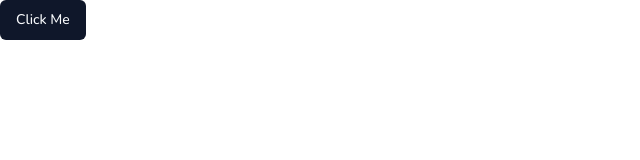
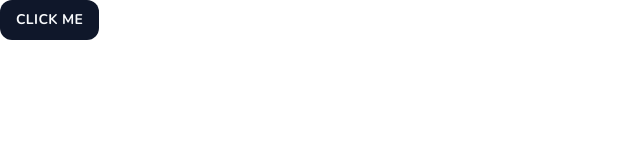
Before and after one commit to myk-francis/next-lingo, a Next.js app: page / in a window 1280 px wide. Shown: the top 160 px of the page, without its empty margins (0-640 px from the left). Built offline with nearby package versions, Linux system fonts and the light colour scheme.

Commit message:
Update: changed the configs for button

```diff
--- a/components/ui/button.tsx
+++ b/components/ui/button.tsx
@@ -1,11 +1,11 @@
-import * as React from "react"
-import { Slot } from "@radix-ui/react-slot"
-import { cva, type VariantProps } from "class-variance-authority"
+import * as React from "react";
+import { Slot } from "@radix-ui/react-slot";
+import { cva, type VariantProps } from "class-variance-authority";
 
-import { cn } from "@/lib/utils"
+import { cn } from "@/lib/utils";
 
 const buttonVariants = cva(
-  "inline-flex items-center justify-center whitespace-nowrap rounded-md text-sm font-medium ring-offset-background transition-colors focus-visible:outline-none focus-visible:ring-2 focus-visible:ring-ring focus-visible:ring-offset-2 disabled:pointer-events-none disabled:opacity-50",
+  "inline-flex items-center justify-center whitespace-nowrap rounded-xl text-sm font-bold ring-offset-background transition-colors focus-visible:outline-none focus-visible:ring-2 focus-visible:ring-ring focus-visible:ring-offset-2 disabled:pointer-events-none disabled:opacity-50 tracking-wide uppercase",
   {
     variants: {
       variant: {
@@ -31,26 +31,26 @@
       size: "default",
     },
   }
-)
+);
 
 export interface ButtonProps
   extends React.ButtonHTMLAttributes<HTMLButtonElement>,
     VariantProps<typeof buttonVariants> {
-  asChild?: boolean
+  asChild?: boolean;
 }
 
 const Button = React.forwardRef<HTMLButtonElement, ButtonProps>(
   ({ className, variant, size, asChild = false, ...props }, ref) => {
-    const Comp = asChild ? Slot : "button"
+    const Comp = asChild ? Slot : "button";
     return (
       <Comp
         className={cn(buttonVariants({ variant, size, className }))}
         ref={ref}
         {...props}
       />
-    )
+    );
   }
-)
-Button.displayName = "Button"
+);
+Button.displayName = "Button";
 
-export { Button, buttonVariants }
+export { Button, buttonVariants };
```
